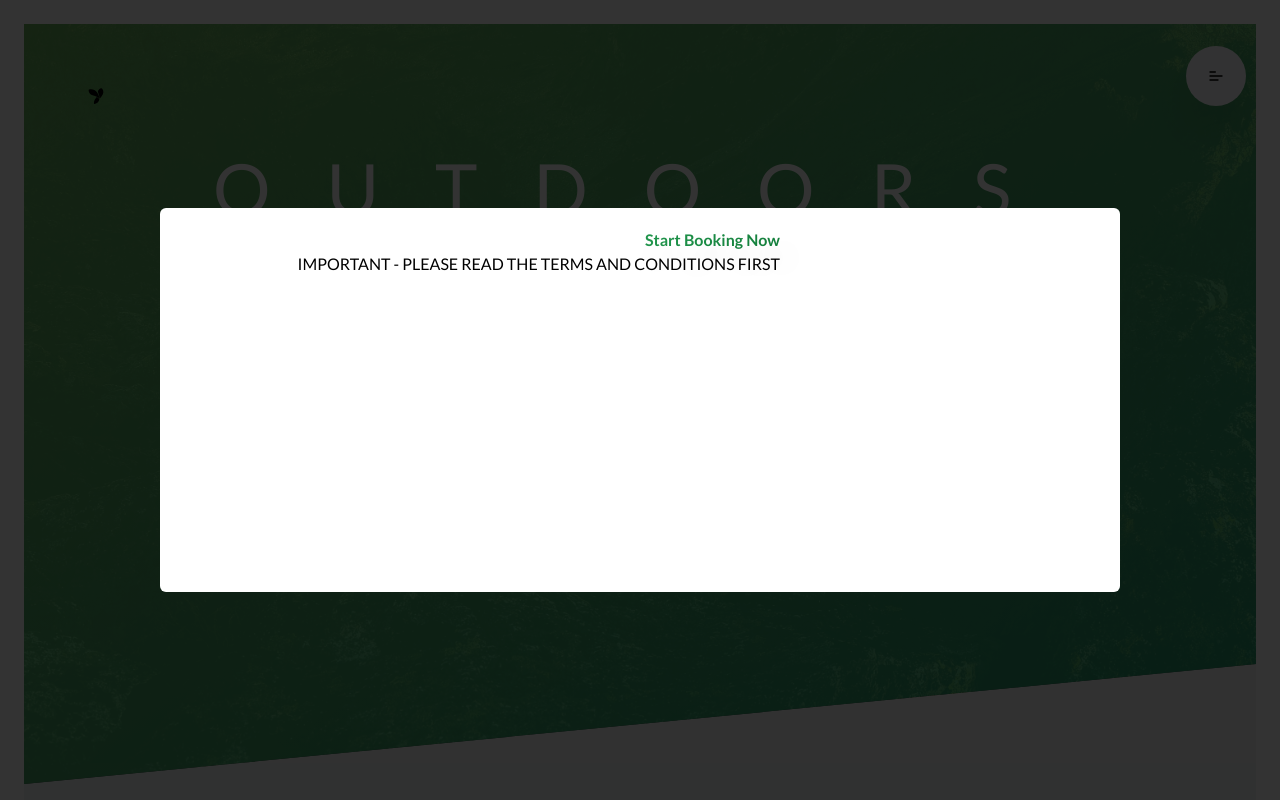
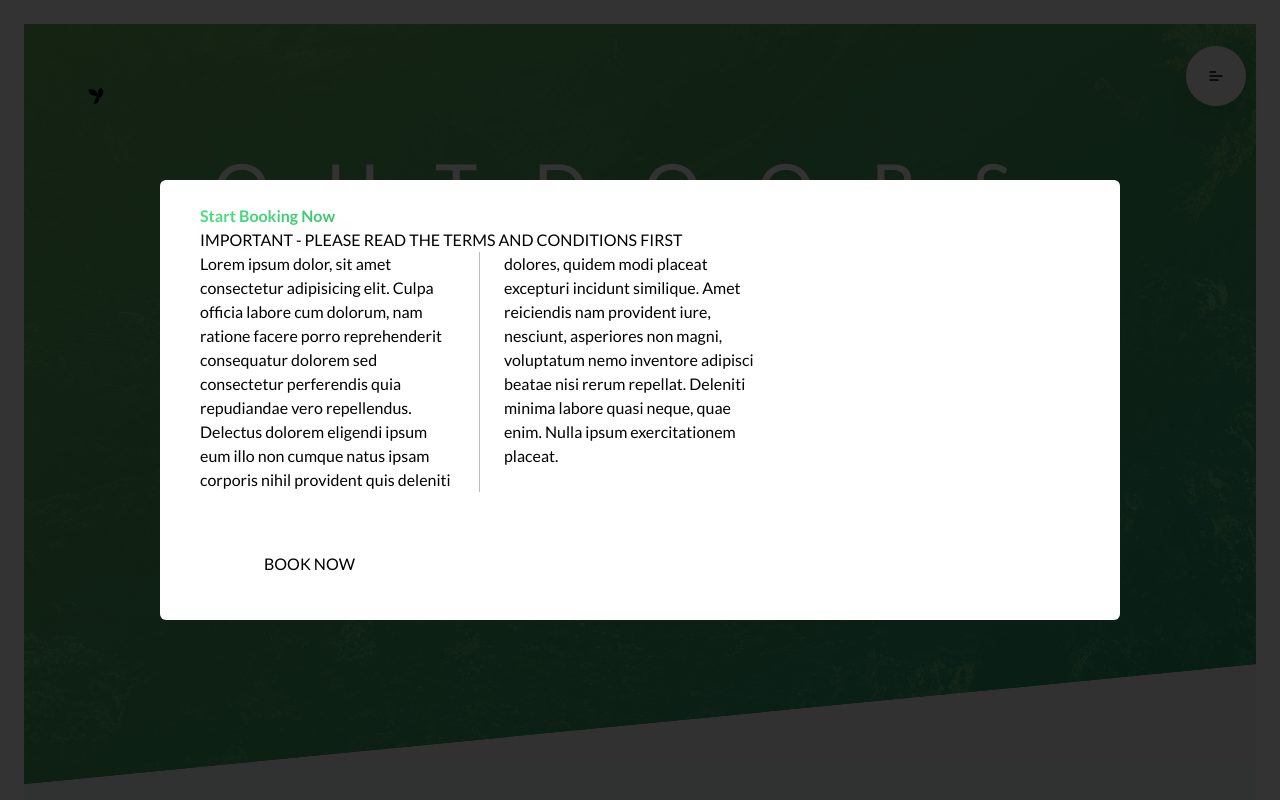
Before and after one commit to OmBharti999/pro, a Next.js app: page / in a window 1280 px wide. Shown: the top 800 px of the page. Built offline with nearby package versions, Linux system fonts and the light colour scheme.

Commit message:
uupdate content right side and add ui part

```diff
--- a/app/_component/popup/Popup.tsx
+++ b/app/_component/popup/Popup.tsx
@@ -7,11 +7,25 @@ export const Popup = () => {
       <div className="popup_content">
         <aside className="popup_content_left">{/* <img */}</aside>
         <section className="popup_content_right">
-          <HeadingSecondary content="Start Booking Now" addClass="py-2 mb-12 text-left" />
+          <HeadingSecondary content="Start Booking Now" addClass="py-2 mb-8" />
 
-          <h3 className="text-gray-700 font-bold text-left">
+          <h3 className="text-gray-600 font-bold mb-6">
             IMPORTANT - PLEASE READ THE TERMS AND CONDITIONS FIRST
           </h3>
+          <p className="popup_description">
+            Lorem ipsum dolor, sit amet consectetur adipisicing elit. Culpa
+            officia labore cum dolorum, nam ratione facere porro reprehenderit
+            consequatur dolorem sed consectetur perferendis quia repudiandae
+            vero repellendus. Delectus dolorem eligendi ipsum eum illo non
+            cumque natus ipsam corporis nihil provident quis deleniti dolores,
+            quidem modi placeat excepturi incidunt similique. Amet reiciendis
+            nam provident iure, nesciunt, asperiores non magni, voluptatum nemo
+            inventore adipisci beatae nisi rerum repellat. Deleniti minima
+            labore quasi neque, quae enim. Nulla ipsum exercitationem placeat.
+          </p>
+          <div className="mt-4">
+            <button className="btn bg-green-500 text-white">Book Now</button>
+          </div>
         </section>
       </div>
     </div>
--- a/app/_component/popup/index.css
+++ b/app/_component/popup/index.css
@@ -8,5 +8,9 @@
   @apply w-2/6;
 }
 .popup_content_right {
-  @apply w-4/6 text-right p-5;
+  @apply w-4/6 text-left py-6 px-10;
 }
+.popup_description {
+  @apply w-full columns-2 gap-x-12 mb-10;
+  column-rule: 1px solid rgb(189, 188, 188);
+}
```
